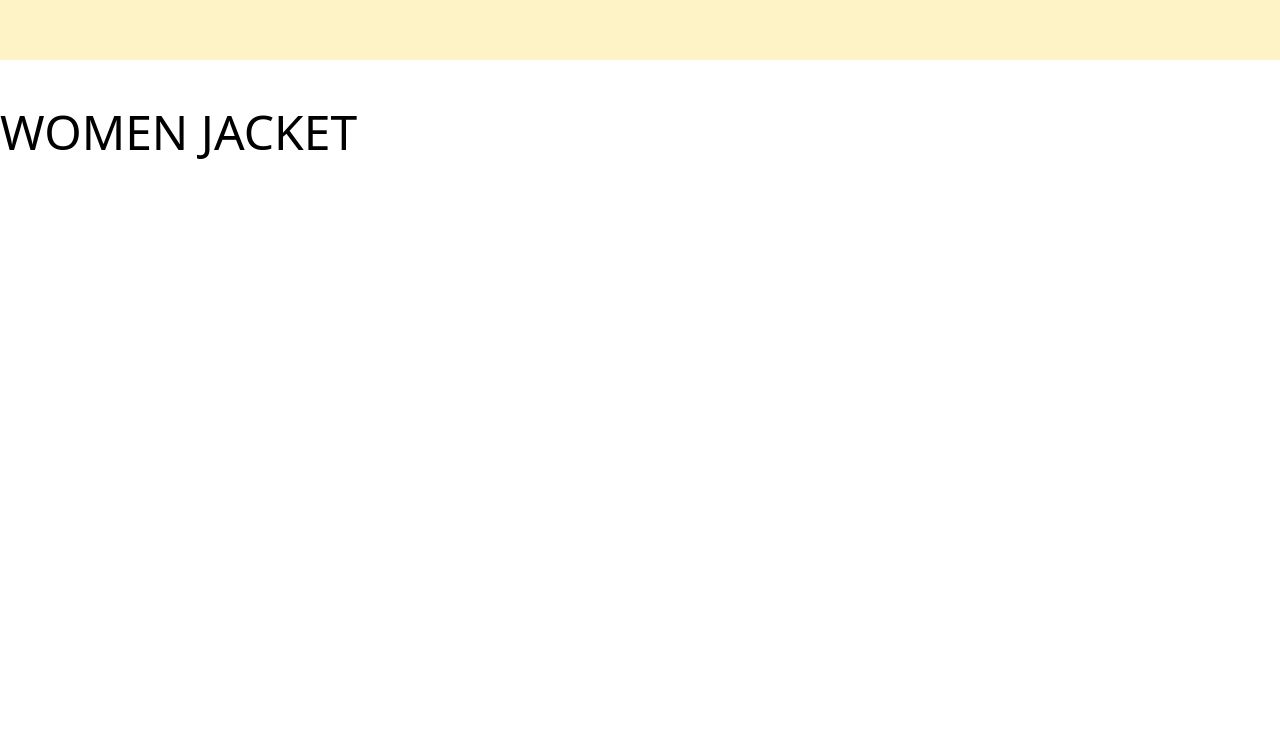
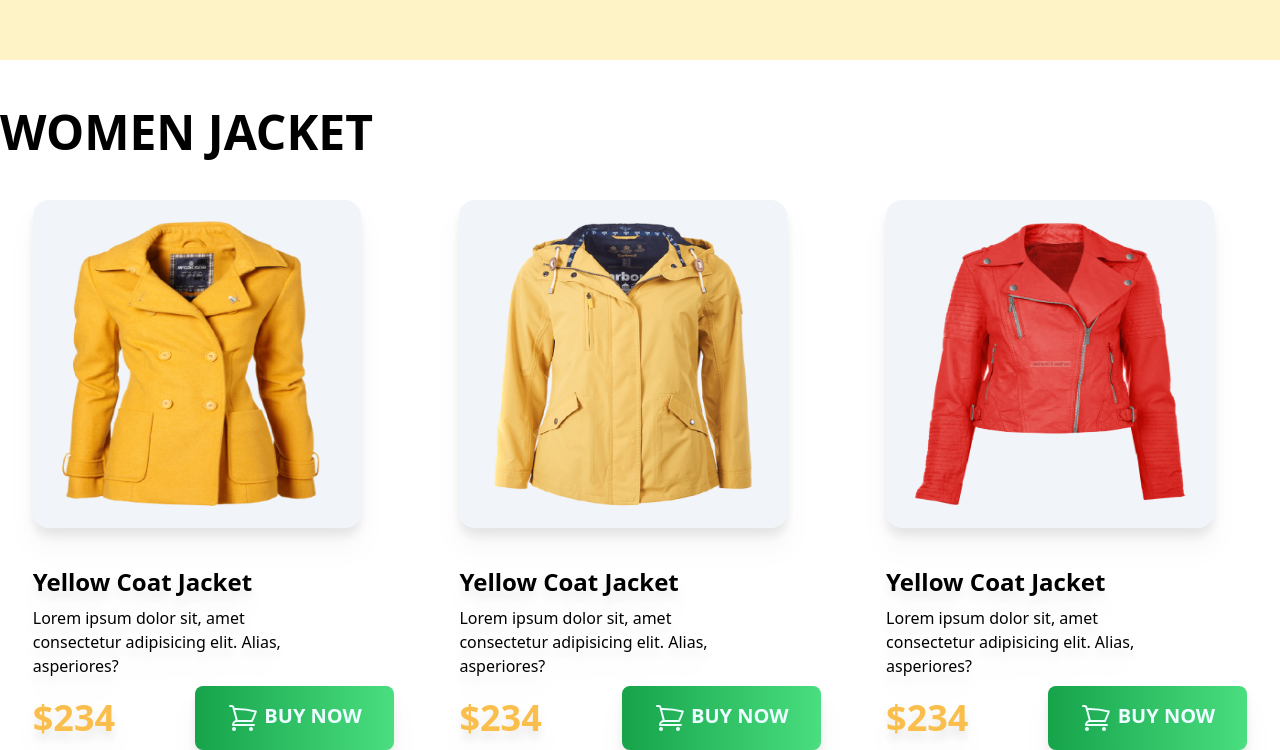
Before and after one commit to Ujjal-ENG/penguin_fashion, a plain HTML site: page index.html in a window 1280 px wide. Shown: the part 740-1490 px from the top of the page. Before the commit the page ends 904 px from the top, so only its background shows below. Drawn offline with nearby package versions, Linux system fonts and the light colour scheme.

Commit message:
done the card section for women jacket

```diff
--- a/index.html
+++ b/index.html
@@ -82,12 +82,109 @@
 
 
   <!-- This is the main part -->
-  <main>
+  <main class="container mx-auto">
 
     <!-- Women Jacket Part -->
 
     <section class="mt-12">
-      <h1 class="text-5xl uppercase">Women Jacket</h1>
+      <h1 class="text-5xl font-semibold uppercase">Women Jacket</h1>
+
+      <!-- Jacket Card -->
+
+      <div class="grid md:grid-cols-3 justify-center items-center justify-items-center sm:grid-cols-1">
+        <div class="space-y-8 rounded-3xl mt-11 drop-shadow-xl ">
+
+          <div class="bg-slate-100  rounded-2xl p-5 inline-block">
+
+            <img class="w-72 h-72" src="./images/jacket-1.png" alt="">
+
+          </div>
+
+          <div class="space-y-2">
+
+            <h1 class="font-bold text-2xl">Yellow Coat Jacket</h1>
+
+            <p class="w-72">Lorem ipsum dolor sit, amet consectetur adipisicing elit. Alias, asperiores?</p>
+            <div class="flex items-center gap-20">
+              <h1 class="font-extrabold text-[#FABE4C] text-4xl">$234</h1>
+
+              <button type="button"
+                class="px-8 py-4 rounded-lg text-cyan-50 uppercase bg-gradient-to-r from-green-600 to-green-400 text-xl font-bold cursor-pointer">
+                <svg xmlns="http://www.w3.org/2000/svg" fill="none" viewBox="0 0 24 24" stroke-width="1.5"
+                  stroke="currentColor" class="w-8 h-8 inline">
+                  <path stroke-linecap="round" stroke-linejoin="round"
+                    d="M2.25 3h1.386c.51 0 .955.343 1.087.835l.383 1.437M7.5 14.25a3 3 0 00-3 3h15.75m-12.75-3h11.218c1.121-2.3 2.1-4.684 2.924-7.138a60.114 60.114 0 00-16.536-1.84M7.5 14.25L5.106 5.272M6 20.25a.75.75 0 11-1.5 0 .75.75 0 011.5 0zm12.75 0a.75.75 0 11-1.5 0 .75.75 0 011.5 0z" />
+                </svg>
+
+                buy
+                now</button>
+            </div>
+          </div>
+        </div>
+
+        <div class="space-y-8 rounded-3xl mt-11 drop-shadow-xl">
+
+          <div class="bg-slate-100  rounded-2xl p-5 inline-block">
+
+            <img class="w-72 h-72" src="./images/jacket-2.png" alt="">
+
+          </div>
+
+          <div class="space-y-2">
+
+            <h1 class="font-bold text-2xl">Yellow Coat Jacket</h1>
+
+            <p class="w-72">Lorem ipsum dolor sit, amet consectetur adipisicing elit. Alias, asperiores?</p>
+            <div class="flex items-center gap-20">
+              <h1 class="font-extrabold text-[#FABE4C] text-4xl">$234</h1>
+
+              <button type="button"
+                class="px-8 py-4 rounded-lg text-cyan-50 uppercase bg-gradient-to-r from-green-600 to-green-400 text-xl font-bold cursor-pointer">
+                <svg xmlns="http://www.w3.org/2000/svg" fill="none" viewBox="0 0 24 24" stroke-width="1.5"
+                  stroke="currentColor" class="w-8 h-8 inline">
+                  <path stroke-linecap="round" stroke-linejoin="round"
+                    d="M2.25 3h1.386c.51 0 .955.343 1.087.835l.383 1.437M7.5 14.25a3 3 0 00-3 3h15.75m-12.75-3h11.218c1.121-2.3 2.1-4.684 2.924-7.138a60.114 60.114 0 00-16.536-1.84M7.5 14.25L5.106 5.272M6 20.25a.75.75 0 11-1.5 0 .75.75 0 011.5 0zm12.75 0a.75.75 0 11-1.5 0 .75.75 0 011.5 0z" />
+                </svg>
+
+                buy
+                now</button>
+            </div>
+          </div>
+        </div>
+
+        <div class="space-y-8 rounded-3xl mt-11 drop-shadow-xl">
+
+          <div class="bg-slate-100 rounded-2xl p-5 inline-block">
+
+            <img class="w-72 h-72" src="./images/jacket-3.png" alt="">
+
+          </div>
+
+          <div class="space-y-2">
+
+            <h1 class="font-bold text-2xl">Yellow Coat Jacket</h1>
+
+            <p class="w-72">Lorem ipsum dolor sit, amet consectetur adipisicing elit. Alias, asperiores?</p>
+            <div class="flex items-center gap-20">
+              <h1 class="font-extrabold text-[#FABE4C] text-4xl">$234</h1>
+
+              <button type="button"
+                class="px-8 py-4 rounded-lg text-cyan-50 uppercase bg-gradient-to-r from-green-600 to-green-400 text-xl font-bold cursor-pointer">
+                <svg xmlns="http://www.w3.org/2000/svg" fill="none" viewBox="0 0 24 24" stroke-width="1.5"
+                  stroke="currentColor" class="w-8 h-8 inline">
+                  <path stroke-linecap="round" stroke-linejoin="round"
+                    d="M2.25 3h1.386c.51 0 .955.343 1.087.835l.383 1.437M7.5 14.25a3 3 0 00-3 3h15.75m-12.75-3h11.218c1.121-2.3 2.1-4.684 2.924-7.138a60.114 60.114 0 00-16.536-1.84M7.5 14.25L5.106 5.272M6 20.25a.75.75 0 11-1.5 0 .75.75 0 011.5 0zm12.75 0a.75.75 0 11-1.5 0 .75.75 0 011.5 0z" />
+                </svg>
+
+                buy
+                now</button>
+            </div>
+          </div>
+        </div>
+
+      </div>
+
+
     </section>
   </main>
 
```
